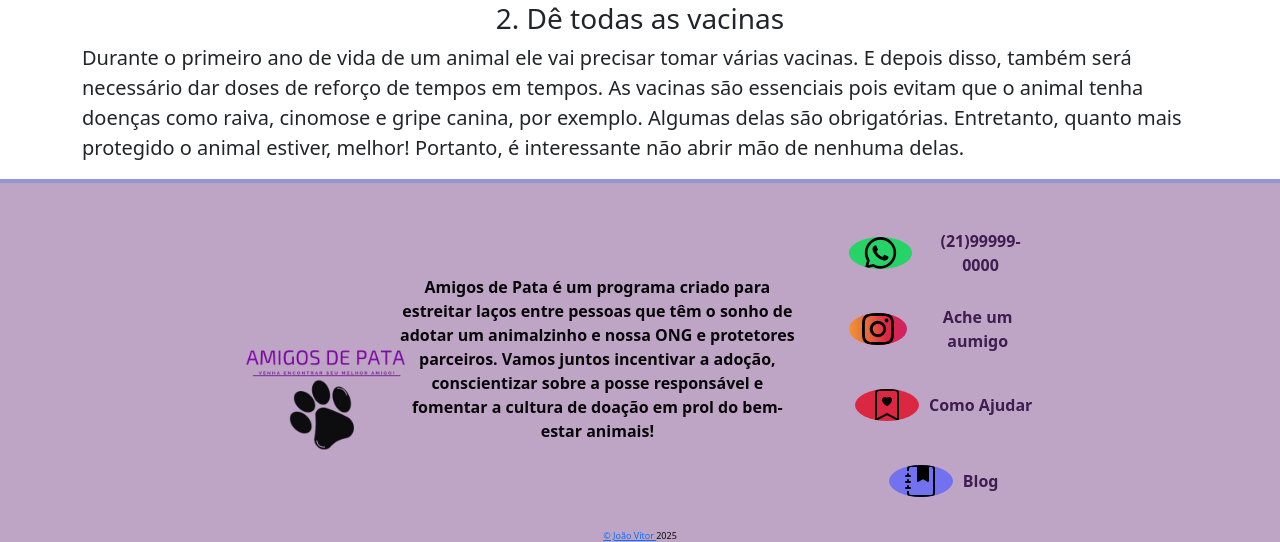
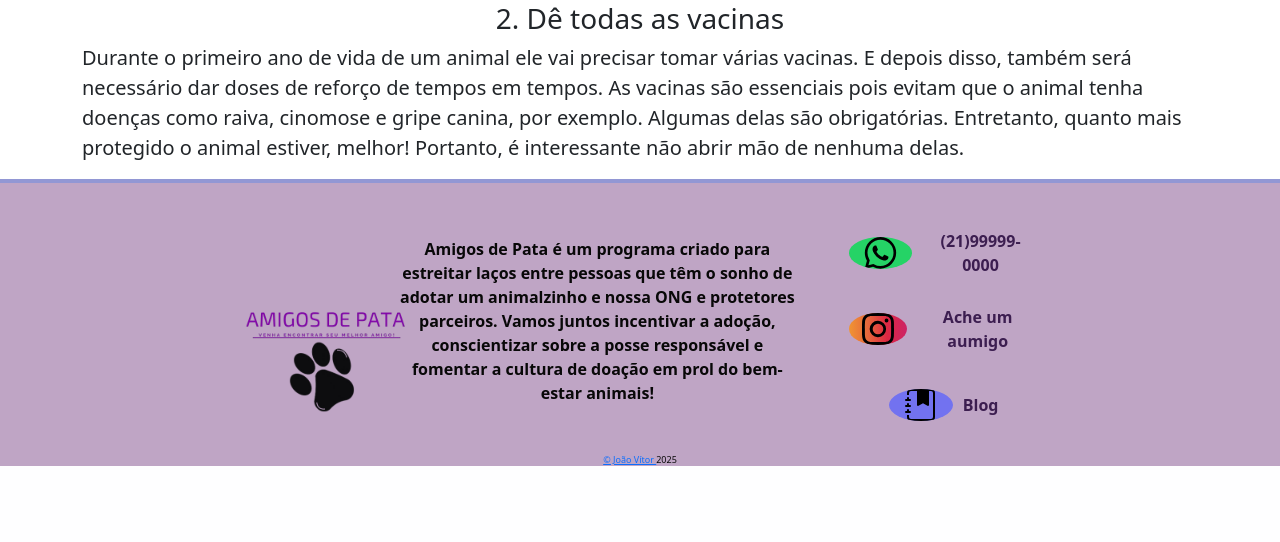
Before and after one commit to santos-joao/Adocao.Animais, a Flask app: page /blog in a window 1280 px wide. Shown: the part 1762-2304 px from the top of the page. After the commit the page ends 2228 px from the top, so only its background shows below. Run offline with Flask 3, Linux system fonts and the light colour scheme.

Commit message:
update - blog #2
agora sim tá certo, tava no footer também

```diff
--- a/templates/blog.html
+++ b/templates/blog.html
@@ -107,10 +107,7 @@
                   <a class="nav-link" href="https://www.instagram.com/seu_perfil" target="blank" >
                     <img src="static/img/Logos/instagram.svg" alt="Instagram" width="30" height="24" id="instagram">Ache um aumigo</a>
                 </li>
-                <li class="nav-item">
-                  <a class="nav-link" href="{{ url_for('parceiros') }}" target="blank">
-                    <img src="static/img/Logos/Iconcoracao.svg" alt="Como ajudar" width="30" height="24" id="ComoAjudar">Como Ajudar</a>
-                </li><br>
+                <br>
                 <li class="nav-item">
                   <a class="nav-link" href="{{ url_for('blog') }}" target="blank">
                     <img src="static/img/Logos/Blog.svg" alt="Instagram" width="30" height="24" id="Blog">Blog</a>
```
